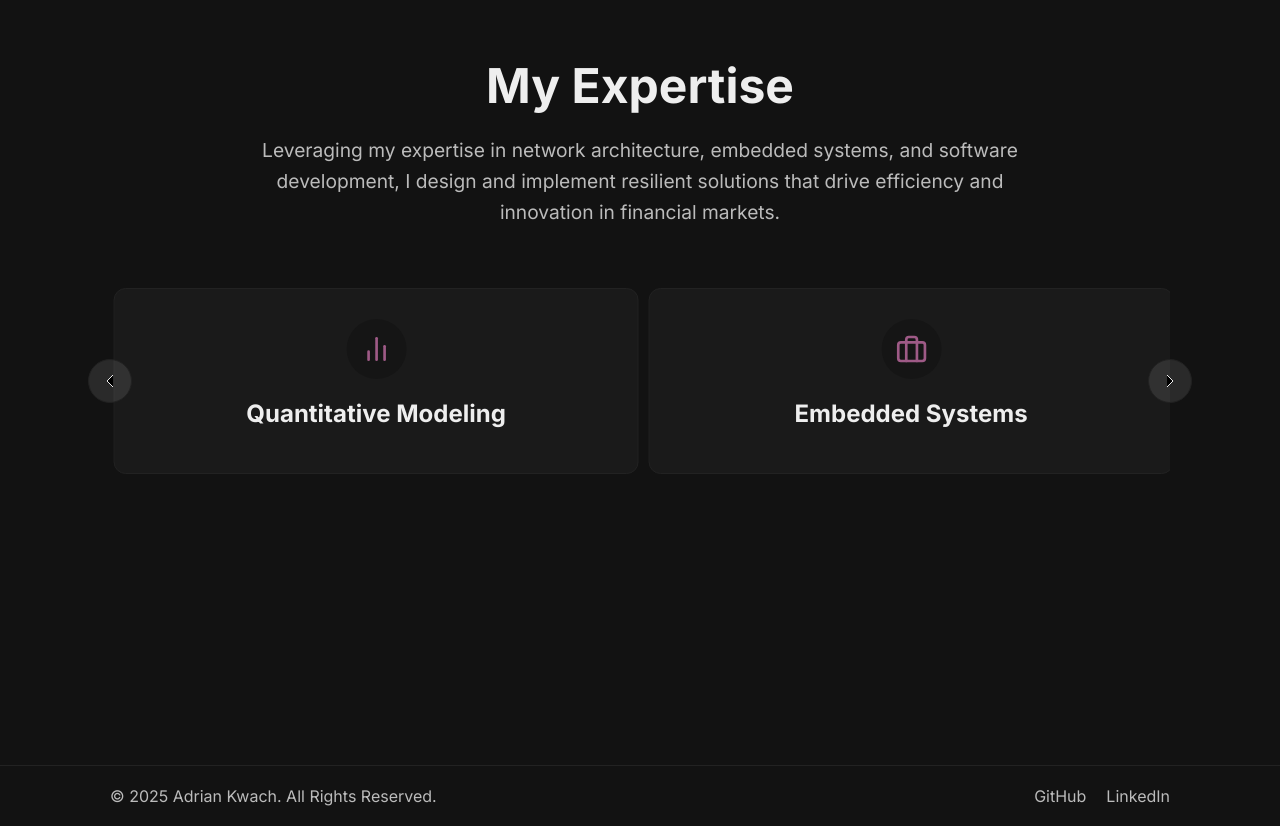
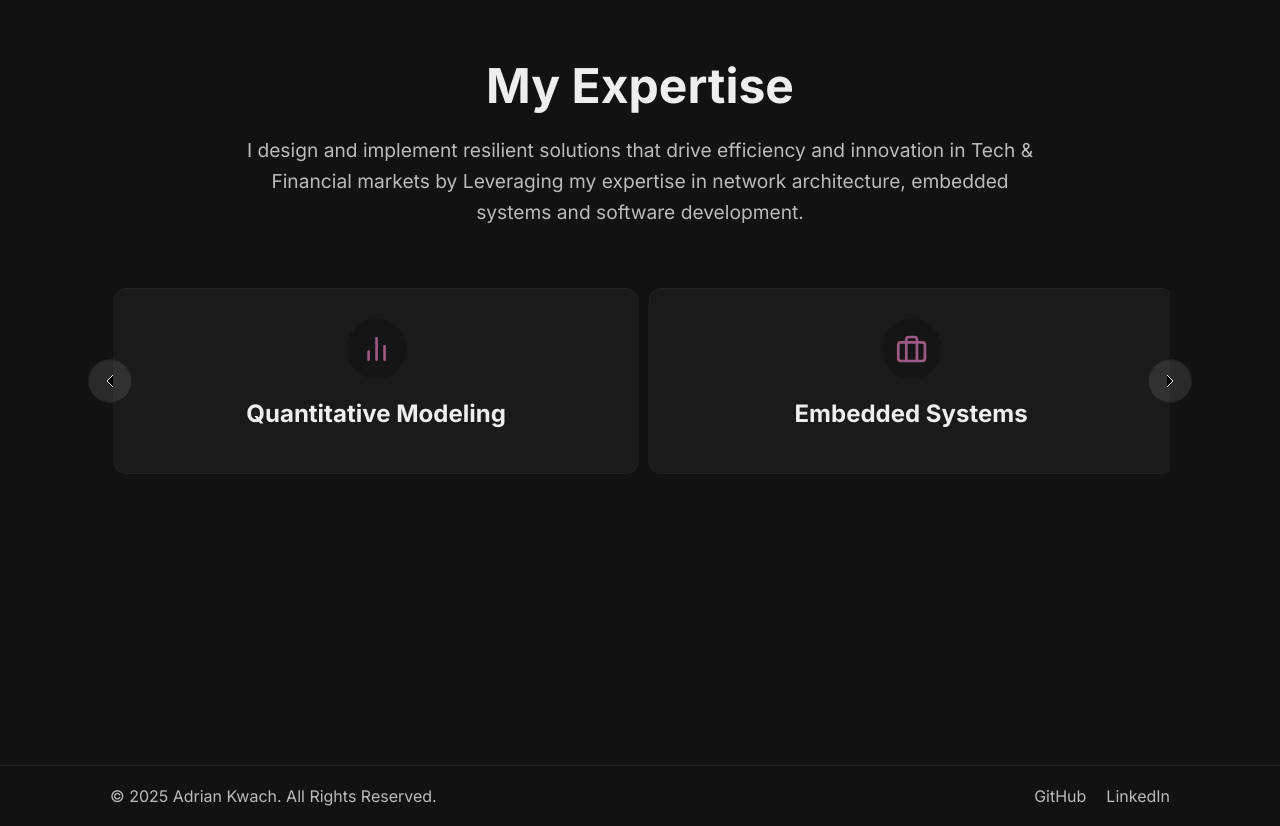
Before and after one commit to AddyKwach/adriankwach.com, a Next.js app: page / in a window 1280 px wide. Shown: the part 1040-1866 px from the top of the page. Built offline with nearby package versions, Linux system fonts and the light colour scheme.

Commit message:
Content
content change

```diff
--- a/components/home/ExpertiseSection.js
+++ b/components/home/ExpertiseSection.js
@@ -47,7 +47,7 @@ const ExpertiseSection = () => {
       <div className={styles.contentWrapper}>
         <h2 className={styles.title}>My Expertise</h2>
         <p className={styles.subtitle}>
-          Leveraging my expertise in network architecture, embedded systems, and software development, I design and implement resilient solutions that drive efficiency and innovation in financial markets.
+          I design and implement resilient solutions that drive efficiency and innovation in Tech & Financial markets by Leveraging my expertise in network architecture, embedded systems and software development.
         </p>
         <div className={styles.carouselContainer}>
           <Carousel slides={slides} options={emblaOptions} />
--- a/package.json
+++ b/package.json
@@ -9,6 +9,7 @@
     "lint": "next lint"
   },
   "dependencies": {
+    "@vercel/analytics": "^1.5.0",
     "embla-carousel-autoplay": "^8.6.0",
     "embla-carousel-react": "^8.6.0",
     "framer-motion": "^12.16.0",
```
Also changed, not shown: 1 other file (tests, documents, lock files or other folders).
